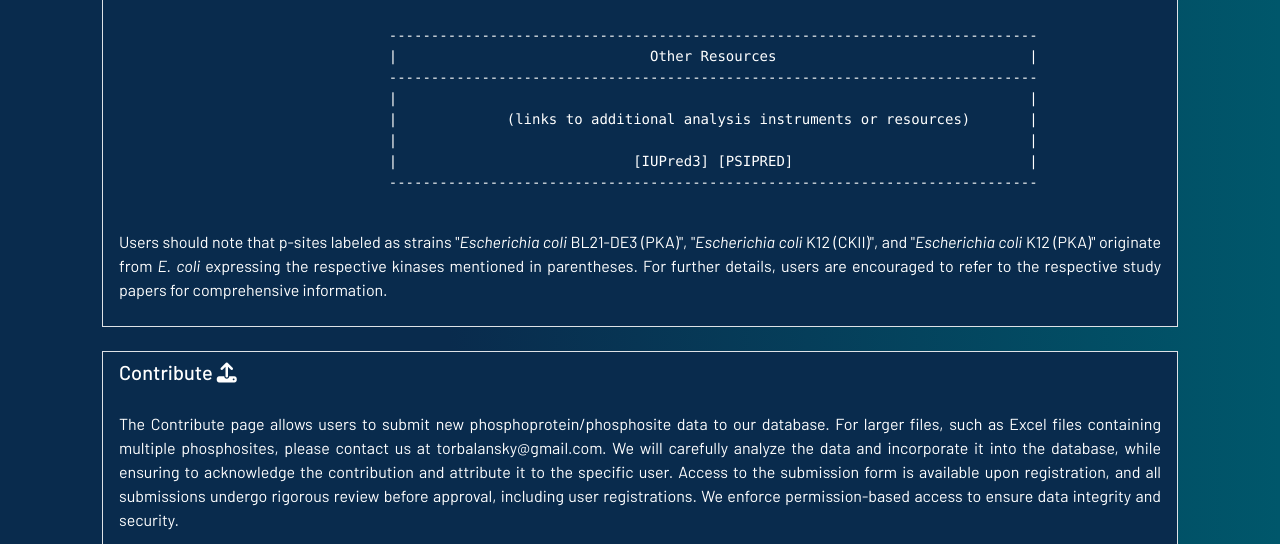
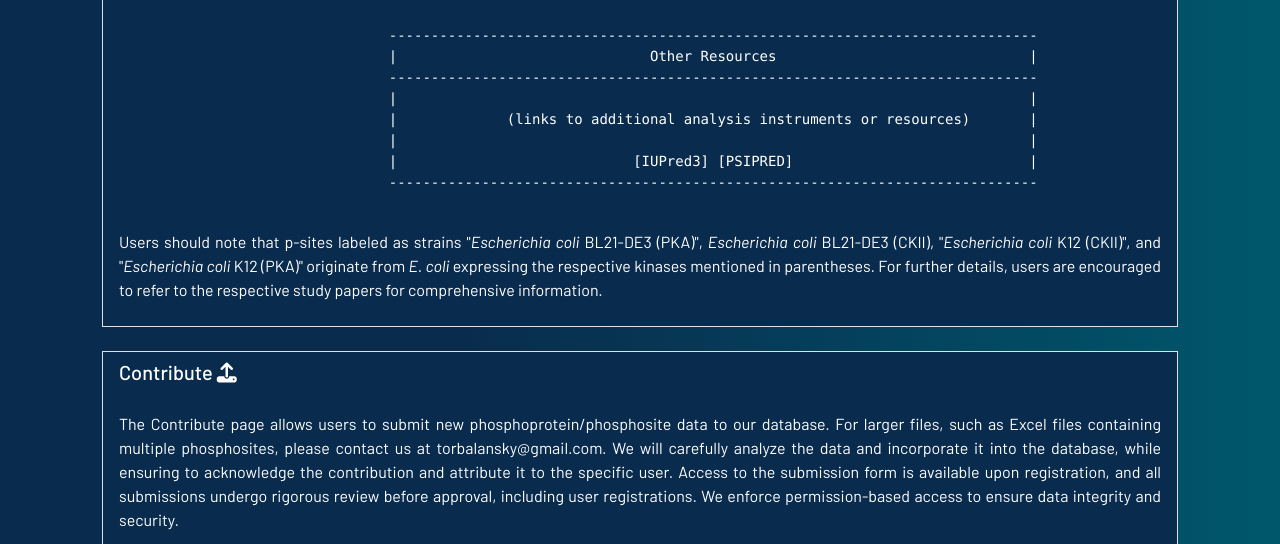
Before and after one commit to torbalansky/phosphoecoli, a Django app: page /guide/ in a window 1280 px wide. Shown: the part 1950-2494 px from the top of the page. Run offline with Django 5.2, Linux system fonts and the light colour scheme; some libraries are stand-ins or nearby versions.

Commit message:
Updated strains.

```diff
--- a/bacphosapp/templates/guide.html
+++ b/bacphosapp/templates/guide.html
@@ -93,7 +93,7 @@
                                 |                            [IUPred3] [PSIPRED]                            |
                                 -----------------------------------------------------------------------------
                     </pre>
-                    <p>Users should note that p-sites labeled as strains "<em>Escherichia coli</em> BL21-DE3 (PKA)", "<em>Escherichia coli</em> K12 (CKII)", and "<em>Escherichia coli</em> K12 (PKA)" originate from <em>E. coli</em> expressing the respective kinases mentioned in parentheses. For further details, users are encouraged to refer to the respective study papers for comprehensive information.</p>
+                    <p>Users should note that p-sites labeled as strains "<em>Escherichia coli</em> BL21-DE3 (PKA)", <em>Escherichia coli</em> BL21-DE3 (CKII), "<em>Escherichia coli</em> K12 (CKII)", and "<em>Escherichia coli</em> K12 (PKA)" originate from <em>E. coli</em> expressing the respective kinases mentioned in parentheses. For further details, users are encouraged to refer to the respective study papers for comprehensive information.</p>
                     </p>
                 </a><br>
                 <a href="{% url 'login' %}" class="list-group-item list-group-item-action text-white">
--- a/bacphosapp/templates/protein_list.html
+++ b/bacphosapp/templates/protein_list.html
@@ -212,6 +212,7 @@ span:hover {
                         <option value="Escherichia coli (strain UTI89 / UPEC)" {% if request.GET.coli_strain == 'Escherichia coli (strain UTI89 / UPEC)' %} selected {% endif %}>Escherichia coli (strain UTI89 / UPEC)</option>
                         <option value="Escherichia coli BL21-DE3" {% if request.GET.coli_strain == 'Escherichia coli BL21-DE3' %} selected {% endif %}>Escherichia coli BL21-DE3</option>
                         <option value="Escherichia coli BL21-DE3 (PKA)" {% if request.GET.coli_strain == 'Escherichia coli BL21-DE3 (PKA)' %} selected {% endif %}>Escherichia coli BL21-DE3 (PKA)</option>
+                        <option value="Escherichia coli BL21-DE3 (CKII)" {% if request.GET.coli_strain == 'Escherichia coli BL21-DE3 (CKII)' %} selected {% endif %}>Escherichia coli BL21-DE3 (CKII)</option>
                         <option value="Escherichia coli K12 (CKII)" {% if request.GET.coli_strain == 'Escherichia coli K12 (CKII)' %} selected {% endif %}>Escherichia coli K12 (CKII)</option>
                         <option value="Escherichia coli K12 (PKA)" {% if request.GET.coli_strain == 'Escherichia coli K12 (PKA)' %} selected {% endif %}>Escherichia coli K12 (PKA)</option>
                         <option value="Escherichia coli O1:K1 / APEC" {% if request.GET.coli_strain == 'Escherichia coli O1:K1 / APEC' %} selected {% endif %}>Escherichia coli O1:K1 / APEC</option>
@@ -219,7 +220,7 @@ span:hover {
                         <option value="Escherichia coli O139:H28" {% if request.GET.coli_strain == 'Escherichia coli O139:H28' %} selected {% endif %}>Escherichia coli O139:H28</option>
                         <option value="Escherichia coli O45:K1" {% if request.GET.coli_strain == 'Escherichia coli O45:K1' %} selected {% endif %}>Escherichia coli O45:K1</option>
                         <option value="Escherichia coli O6:H1" {% if request.GET.coli_strain == 'Escherichia coli O6:H1' %} selected {% endif %}>Escherichia coli O6:H1</option>
-                        <option value="Escherichia coli strain B REL606 " {% if request.GET.coli_strain == 'Escherichia coli strain B REL606 ' %} selected {% endif %}>Escherichia coli strain B REL606</option>
+                        <option value="Escherichia coli strain B REL606" {% if request.GET.coli_strain == 'Escherichia coli strain B REL606' %} selected {% endif %}>Escherichia coli strain B REL606</option>
                     </select>
                     <div class="input-group-append">
                         <span class="input-group-text text-dark border-0" id="coliStrainDropdownIndicator"><i class="fa-solid fa-chevron-down"></i></span>
```
